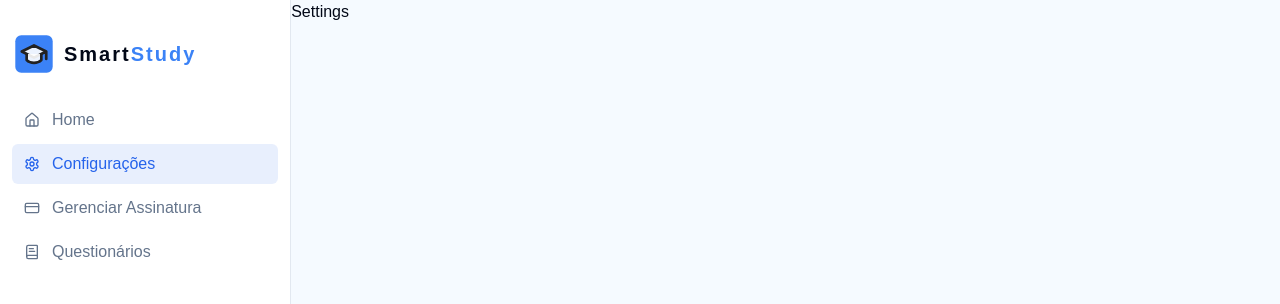
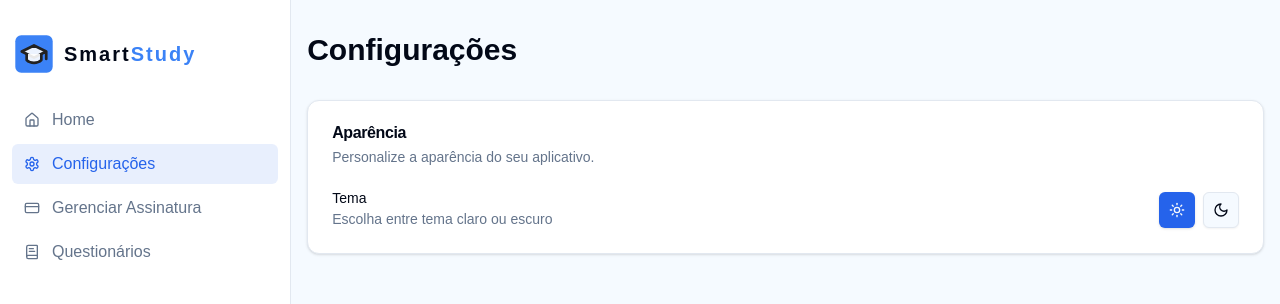
Before and after one commit to DanielVigano17/study-app, a Next.js app: page /settings in a window 1280 px wide. Shown: the top 304 px of the page. Built offline with nearby package versions, Linux system fonts and the light colour scheme; no server answers.

Commit message:
Feat: adiciona configuração básica do tema do site

```diff
--- a/src/app/(app)/(settings)/settings/page.tsx
+++ b/src/app/(app)/(settings)/settings/page.tsx
@@ -1,9 +1,54 @@
-const settings = () => {
+'use client'
+
+import { Card, CardContent, CardDescription, CardHeader, CardTitle } from "@/components/ui/card"
+import { Label } from "@/components/ui/label"
+import { useTheme } from "next-themes"
+import { Moon, Sun } from "lucide-react"
+import { Button } from "@/components/ui/button"
+
+export default function SettingsPage() {
+  const { theme, setTheme } = useTheme()
+
   return (
-    <div>
-      <h1>Settings</h1>
+    <div className="container mx-auto px-4 pt-8">
+      <h1 className="text-3xl font-bold mb-8 text-foreground">Configurações</h1>
+
+      <div className="space-y-6">
+        <Card>
+          <CardHeader>
+            <CardTitle>Aparência</CardTitle>
+            <CardDescription>
+              Personalize a aparência do seu aplicativo.
+            </CardDescription>
+          </CardHeader>
+          <CardContent>
+            <div className="flex items-center justify-between">
+              <div className="flex flex-col gap-1">
+                <Label>Tema</Label>
+                <span className="text-sm text-muted-foreground">
+                  Escolha entre tema claro ou escuro
+                </span>
+              </div>
+              <div className="flex gap-2">
+                <Button
+                  variant={theme === 'light' ? 'default' : 'outline'}
+                  size="icon"
+                  onClick={() => setTheme('light')}
+                >
+                  <Sun className="h-4 w-4" />
+                </Button>
+                <Button
+                  variant={theme === 'dark' ? 'default' : 'outline'}
+                  size="icon"
+                  onClick={() => setTheme('dark')}
+                >
+                  <Moon className="h-4 w-4" />
+                </Button>
+              </div>
+            </div>
+          </CardContent>
+        </Card>
+      </div>
     </div>
   )
 }
-
-export default settings
--- a/src/app/layout.tsx
+++ b/src/app/layout.tsx
@@ -34,7 +34,7 @@ export default async function RootLayout({
       <body className={`${geistSans.variable} ${geistMono.variable} antialiased`}>
         <ThemeProvider
           attribute="class"
-          defaultTheme="ligth"
+          defaultTheme="light"
           enableSystem
           disableTransitionOnChange
           storageKey="study-app-theme"
```
